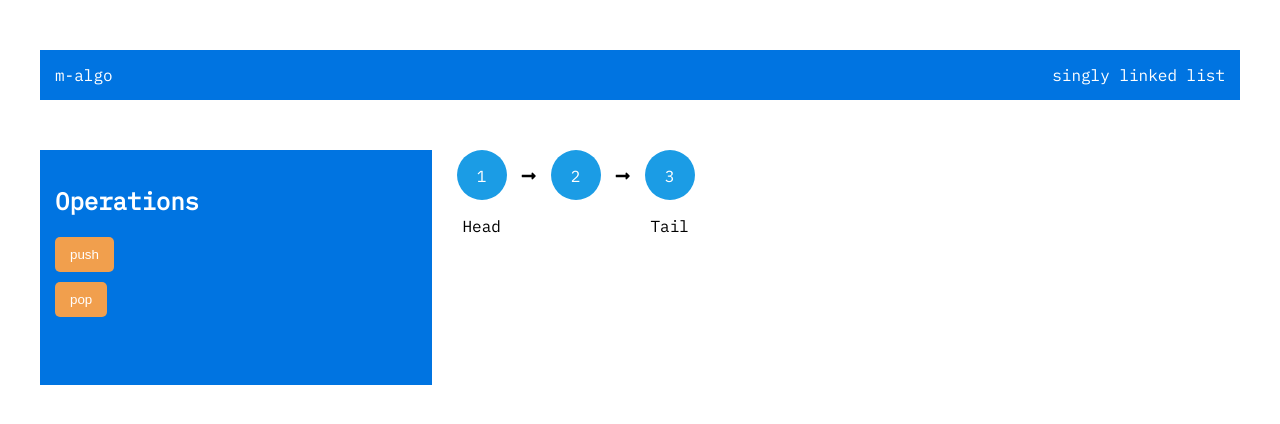
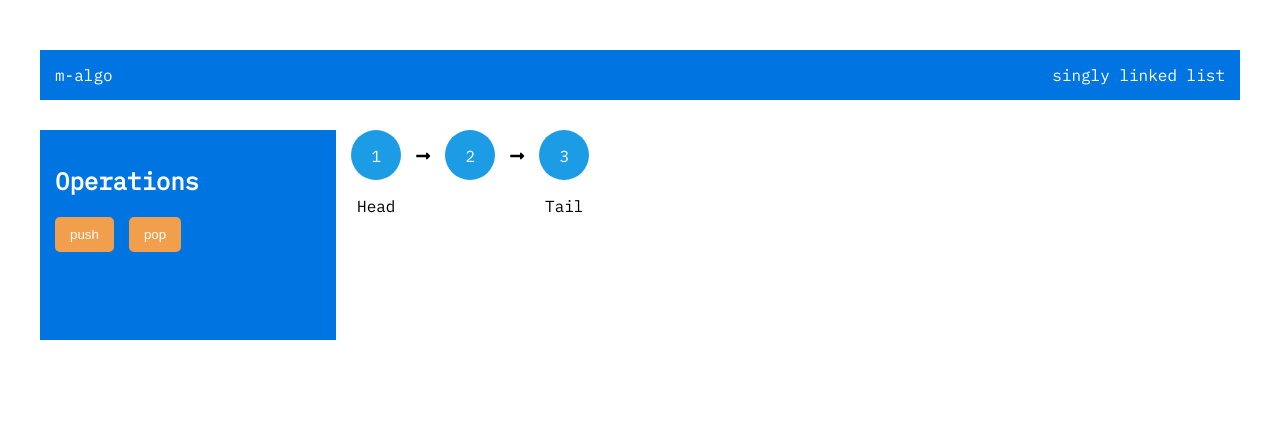
Before and after one commit to magnuslundstrom/m-algo, a React (Create React App) app: page / in a window 1280 px wide. Shown: the top 424 px of the page. Built offline with nearby package versions, Linux system fonts and the light colour scheme.

Commit message:
Fully implemented Styled Comps..

```diff
--- a/src/classes/SinglyLinkedList/index.ts
+++ b/src/classes/SinglyLinkedList/index.ts
@@ -1,2 +1,9 @@
-export * from './SinglyLinkedList';
+import { SinglyLinkedList } from './SinglyLinkedList';
 export * from './Node';
+
+export const List = new SinglyLinkedList();
+export type ListPrototype = keyof typeof SinglyLinkedList.prototype;
+
+List.push('1');
+List.push('2');
+List.push('3');
--- a/src/components/buttons/StyledOperateButton.ts
+++ b/src/components/buttons/StyledOperateButton.ts
@@ -3,8 +3,7 @@ import { colors, spacing } from '../variables';
 export const StyledOperateButton = styled.button`
   color: ${colors.c100};
   background-color: ${colors.cta};
-  display: block;
-  margin-bottom: ${spacing.sm};
+  margin-right: ${spacing.md};
   padding: ${spacing.sm} ${spacing.md};
   border-radius: ${spacing.xs};
   border: 0px;
--- a/src/components/header/StyledHeader.ts
+++ b/src/components/header/StyledHeader.ts
@@ -5,6 +5,7 @@ export const StyledHeader = styled.div`
   background-color: ${colors.c400};
   display: flex;
   justify-content: space-between;
+  margin-bottom: ${spacing.lg};
 
   a {
     color: ${colors.c100};
--- a/src/components/lists/SinglyLinkedList.tsx
+++ b/src/components/lists/SinglyLinkedList.tsx
@@ -1,21 +1,13 @@
 import React, { ReactNode } from 'react';
 import ComponentListNode from '../nodes/Node';
-import { SinglyLinkedList } from '../../classes/SinglyLinkedList/SinglyLinkedList';
-import { colors } from '../colors';
+import { List, ListPrototype } from '../../classes/SinglyLinkedList';
+import { StyledSinglyLinkedList } from './StyledSinglyLinkedList';
 import { Sidebar } from '../sidebar/Sidebar';
 import { StyledOperateButton } from '../buttons/StyledOperateButton';
 
-// Initial setup
-const defaultList = new SinglyLinkedList();
-defaultList.push('1');
-defaultList.push('2');
-defaultList.push('3');
-
-type singlyKeys = keyof typeof SinglyLinkedList.prototype;
-
 export class Singly extends React.Component {
   state = {
-    list: defaultList,
+    list: List,
     functionBoxTextToDisplay: '',
   };
 
@@ -30,13 +22,13 @@ export class Singly extends React.Component {
   }
 
   renderOperations() {
-    const methods = Object.keys(Object.getPrototypeOf(this.state.list)) as singlyKeys[];
+    const methods = Object.keys(Object.getPrototypeOf(this.state.list)) as ListPrototype[];
     return methods.map((method) => {
       return <StyledOperateButton onClick={() => this.operate(method)}>{method}</StyledOperateButton>;
     });
   }
 
-  operate(functionName: keyof typeof SinglyLinkedList.prototype) {
+  operate(functionName: ListPrototype) {
     let functionCalled: string = '';
     switch (functionName) {
       case 'push':
@@ -52,15 +44,13 @@ export class Singly extends React.Component {
   render() {
     const { functionBoxTextToDisplay } = this.state;
     return (
-      <div style={{ display: 'grid', gridTemplateColumns: '1fr 2fr', marginTop: '50px', gridGap: '25px' }}>
+      <StyledSinglyLinkedList>
         <Sidebar functionBody={functionBoxTextToDisplay}>
-          <h2 style={{ color: colors.c100 }}>Operations</h2>
+          <h2>Operations</h2>
           {this.renderOperations()}
         </Sidebar>
-        <div style={{ display: 'flex', flexWrap: 'wrap' }}>
-          {this.state.list.length === 0 ? 'No items in the list' : this.renderList()}
-        </div>
-      </div>
+        <div className='list-wrapper'>{this.state.list.length === 0 ? 'No items in the list' : this.renderList()}</div>
+      </StyledSinglyLinkedList>
     );
   }
 }
--- /dev/null
+++ b/src/components/lists/StyledSinglyLinkedList.ts
@@ -0,0 +1,12 @@
+import styled from 'styled-components';
+import { colors, spacing } from '../variables';
+export const StyledSinglyLinkedList = styled.div`
+  display: grid;
+  grid-template-columns: 1fr 3fr;
+  grid-gap: ${spacing.md};
+
+  .list-wrapper {
+    display: flex;
+    flex-wrap: wrap;
+  }
+`;
--- a/src/components/sidebar/StyledFunctionBox.ts
+++ b/src/components/sidebar/StyledFunctionBox.ts
@@ -2,6 +2,7 @@ import styled from 'styled-components';
 import { colors, spacing } from '../variables';
 export const StyledFunctionBox = styled.div`
   color: ${colors.c100};
+  padding: ${spacing.md};
   ${(props: { display: string }) => props.display && 'border: 1px solid ' + colors.c100};
-  padding: ${spacing.md};
+  margin-top: ${spacing.lg};
 `;
--- a/src/components/sidebar/StyledSidebar.ts
+++ b/src/components/sidebar/StyledSidebar.ts
@@ -1,6 +1,9 @@
 import styled from 'styled-components';
 import { colors, spacing } from '../variables';
 export const StyledSidebar = styled.div`
+  h2 {
+    color: ${colors.c100};
+  }
   background-color: ${colors.c400};
   width: 100%;
   padding: ${spacing.md};
```
